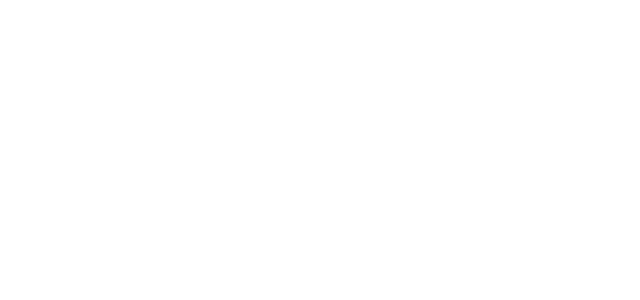
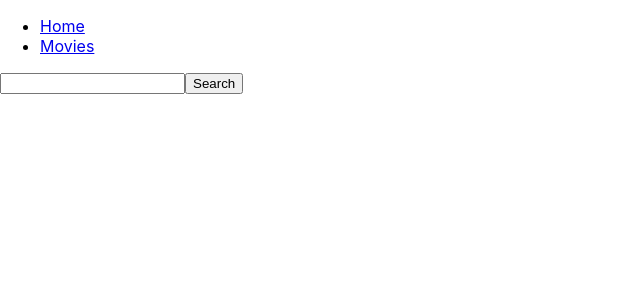
Before and after one commit to nilupsym/goit-react-hw-04-movies, a React (Create React App) app: page /movies in a window 1280 px wide. Shown: the top 300 px of the page, without its empty margins (0-640 px from the left). Built offline with nearby package versions, Linux system fonts and the light colour scheme.

Commit message:
adds home page

```diff
--- a/package.json
+++ b/package.json
@@ -1,15 +1,17 @@
 {
-  "name": "react-template",
+  "name": "goit-react-hw-04-movies",
   "version": "0.1.0",
   "private": true,
-  "homepage": "https://nilupsym.github.io/{PROJECT NAME}",
+  "homepage": "https://nilupsym.github.io/goit-react-hw-04-movies",
   "dependencies": {
     "@testing-library/jest-dom": "^5.11.9",
     "@testing-library/react": "^11.2.5",
     "@testing-library/user-event": "^12.8.3",
+    "axios": "^0.21.1",
     "gh-pages": "^3.1.0",
     "react": "^17.0.1",
     "react-dom": "^17.0.1",
+    "react-router-dom": "^5.2.0",
     "react-scripts": "4.0.3",
     "web-vitals": "^1.1.0"
   },
--- a/src/App.js
+++ b/src/App.js
@@ -1,8 +1,32 @@
-import logo from './logo.svg';
-import './App.css';
+import React from 'react';
+import { Route, NavLink, Switch } from 'react-router-dom';
+import HomePage from './Pages/HomePage';
+import MoviesPage from './Pages/MoviesPage';
 
-function App() {
-  return <div className="App"></div>;
-}
+const App = () => (
+  <>
+    <ul>
+      <li>
+        <NavLink exact
+          to="/"
+        >
+          Home
+        </NavLink>
+      </li>
+      <li>
+        <NavLink
+          to="/movies"
+        >
+          Movies
+        </NavLink>
+      </li>
+    </ul>
+    <Switch>
+      <Route exact path="/" component={HomePage} />
+      <Route path="/movies" component={MoviesPage} />
+      <Route component={HomePage} />
+    </Switch>
+  </>
+);
 
 export default App;
--- /dev/null
+++ b/src/Pages/HomePage.jsx
@@ -0,0 +1,30 @@
+import React, { Component } from 'react';
+import Axios from 'axios';
+
+class HomePage extends Component {
+    state = {
+        movies: [],
+    };
+
+    async componentDidMount() {
+        const response = await Axios.get('https://api.themoviedb.org/3/trending/all/day?api_key=6ac85d37fc5933a9e58505b5650ac08b');
+        this.setState({ movies: response.data.results });
+        console.log(response.data.results);
+    }
+
+    render() {
+        return (
+            <>
+                <ul>
+                    {this.state.movies.map(
+                        movie => (
+                            <li key={movie.id}>{movie.title} {movie.name}</li>
+                        )
+                    )}
+                </ul>
+            </>
+        );
+
+    }
+}
+export default HomePage;
--- /dev/null
+++ b/src/Pages/MoviesPage.jsx
@@ -0,0 +1,8 @@
+const MoviesPage = () => (
+    <form action="">
+        <input type="text" />
+        <button>Search</button>
+    </form>
+);
+
+export default MoviesPage;
--- a/src/index.js
+++ b/src/index.js
@@ -2,10 +2,13 @@ import React from 'react';
 import ReactDOM from 'react-dom';
 import './index.css';
 import App from './App';
+import { BrowserRouter } from 'react-router-dom';
 
 ReactDOM.render(
   <React.StrictMode>
-    <App />
+    <BrowserRouter>
+      <App />
+    </BrowserRouter>
   </React.StrictMode>,
   document.getElementById('root')
 );
```
Also changed, not shown: 1 other file (tests, documents, lock files or other folders).
